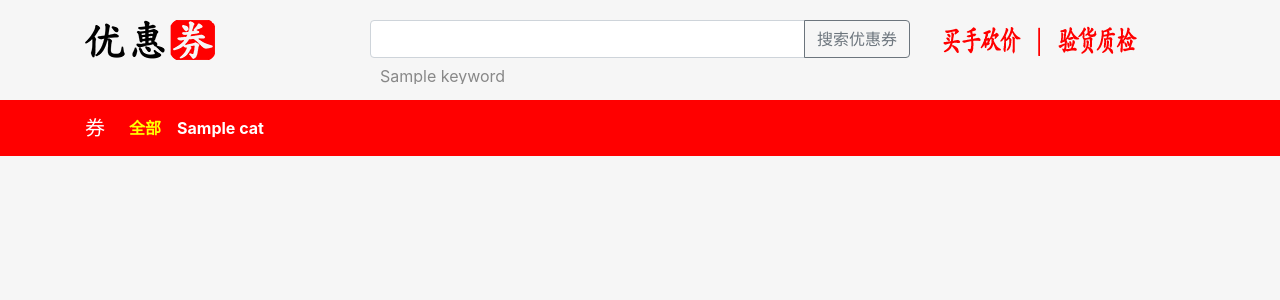
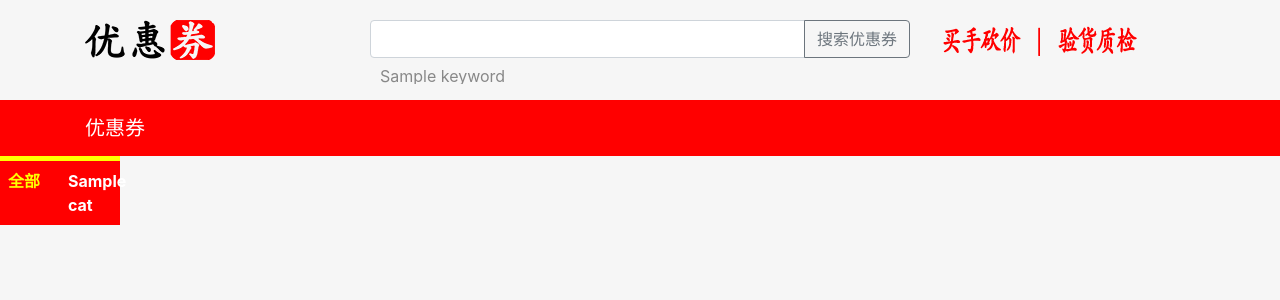
Before and after one commit to pencil123/zhangbanzhuang, a PHP site: the page made by application/views/header.php in a window 1280 px wide. Shown: the top 300 px of the page. Run offline with PHP 8.4, Linux system fonts and the light colour scheme; the template is opened without the code that fills it: most values are stand-ins (such as "Sample title", 1, 10 or a date in 2020); data that the repository does not hold is empty.

Commit message:
edit navbar

```diff
--- a/application/views/header.php
+++ b/application/views/header.php
@@ -66,7 +66,7 @@
 
 <nav class="navbar navbar-expand-md navbar-style navbar-static-top navbar-dark">
 	<div class="container">
-	<a class="navbar-brand" href="#">券</a>
+		<a class="navbar-brand" href="#">优惠券</a>
 		<button class="navbar-toggler" type="button" data-toggle="collapse" data-target="#navbarTogglerDemo01" aria-controls="navbarTogglerDemo01" aria-expanded="false" aria-label="Toggle navigation">
 			<span class="navbar-toggler-icon"></span>
 		</button>
--- a/assets/index.css
+++ b/assets/index.css
@@ -60,6 +60,24 @@ body {
 	color: white;
 }
 
+.navbar-collapse {
+	position:absolute;
+	top: 56px;
+	z-index: 100;
+	background-color: red;
+	left: 0px;
+	border-top:5px solid yellow;
+}
+
+.navbar-nav {
+	flex-direction: row;
+	flex-wrap: wrap;
+}
+
+.nav-item {
+	width: 60px;
+	float: left;
+}
 .nav-link {
 	color: white !important;
 }
--- a/assets/js/shop.js
+++ b/assets/js/shop.js
@@ -0,0 +1,5 @@
+jQuery(document).ready( function( $){
+	$('.navbar-toggler-icon').click(function(){
+		alert("hello world");
+	});
+})
```
Lines whose indentation alone changed are shown as unchanged.
